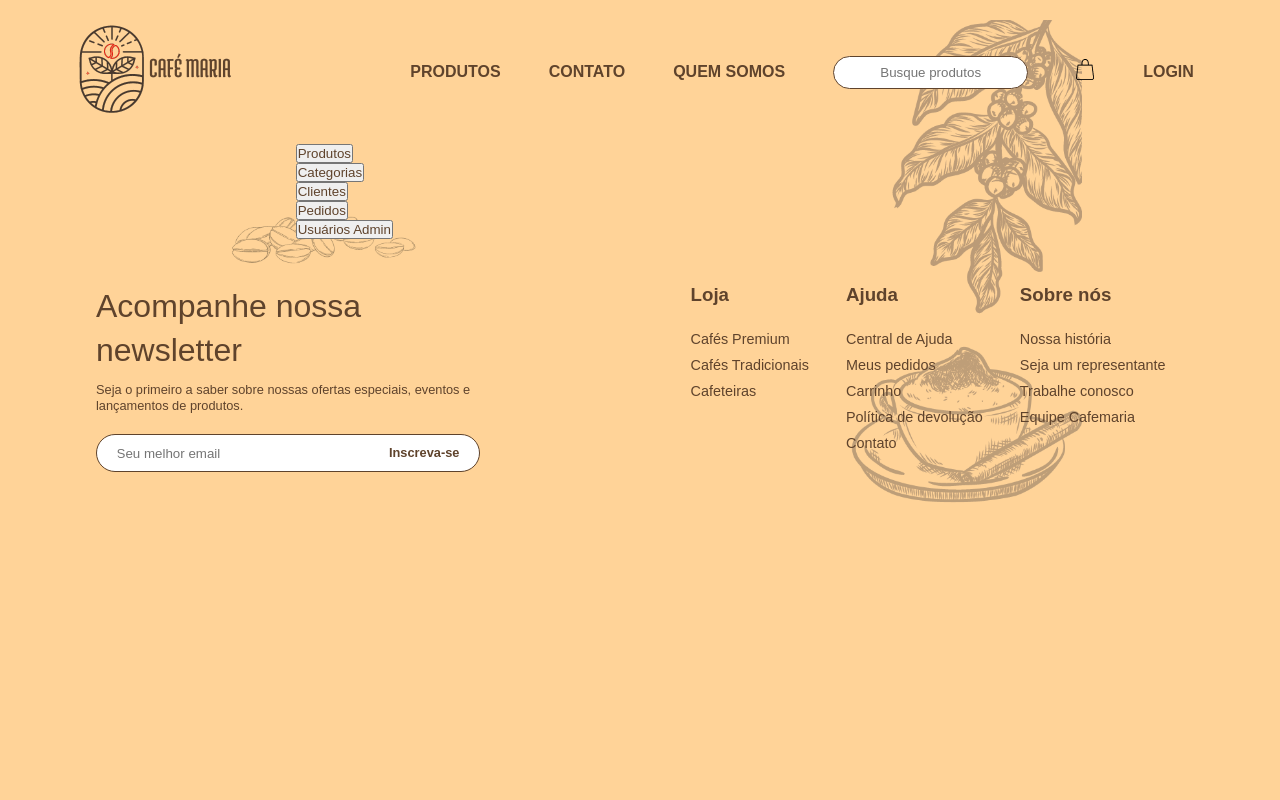
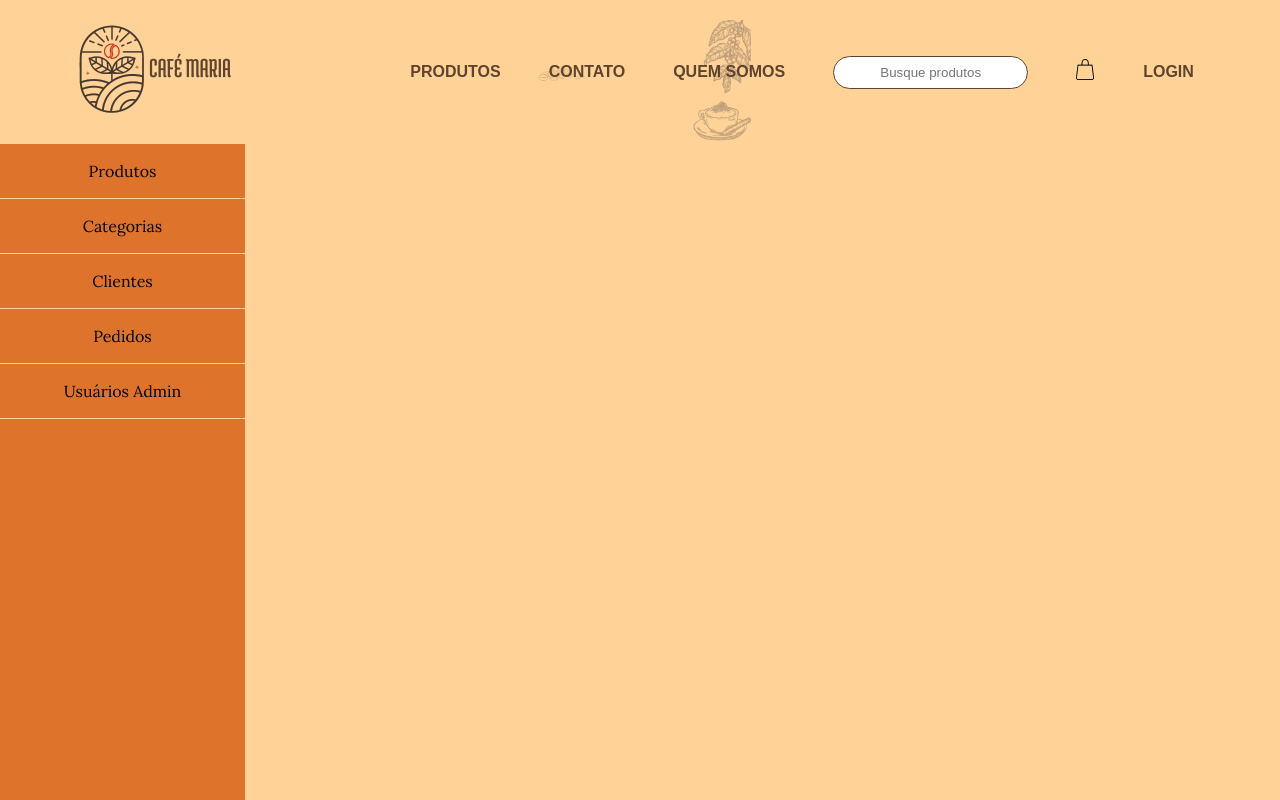
Before and after one commit to guipaterlini/Projeto-Cafemaria, a React (Create React App) app: page /admin in a window 1280 px wide. Built offline with nearby package versions, Linux system fonts and the light colour scheme.

Commit message:
Feature: adicionado estilização ao menu da pagina admin

```diff
--- a/src/components/AsideItem/index.tsx
+++ b/src/components/AsideItem/index.tsx
@@ -1,4 +1,5 @@
 import React from "react";
+import { MenuButton } from "./styles";
 
 interface AsideItemProps {
   onClick: () => void;
@@ -12,7 +13,7 @@ const AsideItem: React.FC<AsideItemProps> = ({ onClick, label }) => {
 
   return (
     <li>
-      <button onClick={handleClick}>{label}</button>
+      <MenuButton onClick={handleClick}>{label}</MenuButton>
     </li>
   );
 };
--- /dev/null
+++ b/src/components/AsideItem/styles.ts
@@ -0,0 +1,14 @@
+import styled from "styled-components";
+
+export const MenuButton = styled.button`
+  border: none;
+  background-color: transparent;
+  font-family: var(--fonte-family);
+  font-size: var(--fonte-titulo);
+  font-weight: 300;
+  color: var(--cor-font-preta);
+  border-bottom: 1px solid var(--cor-primaria);
+  width: 100%;
+  min-height: 55px;
+  cursor: pointer;
+`;
--- a/src/pages/PagAdmin/index.tsx
+++ b/src/pages/PagAdmin/index.tsx
@@ -4,7 +4,7 @@ import { Footer } from "../../components/Footer";
 import React from "react";
 import AsideItem from "../../components/AsideItem";
 import ListSection from "../../components/ListSection";
-import { Container } from "./styles";
+import { AsideMenu, Container } from "./styles";
 
 type Menu = "products" | "categories" | "clients" | "orders" | "users";
 
@@ -20,7 +20,7 @@ export default function PagAdmin() {
     <main>
       <Header open={open} setOpen={setOpen} />
       <Container>
-        <aside>
+        <AsideMenu>
           <ul>
             <AsideItem
               onClick={() => handleMenuClick("products")}
@@ -43,7 +43,7 @@ export default function PagAdmin() {
               label="Usuários Admin"
             />
           </ul>
-        </aside>
+        </AsideMenu>
         <section>
           {/* {section === "products" && <ListSection data={productsData} />}
           {section === "categories" && <ListSection data={categoriesData} />}
@@ -61,8 +61,6 @@ export default function PagAdmin() {
           )}
         </section>
       </Container>
-
-      <Footer />
     </main>
   );
 }
--- a/src/pages/PagAdmin/styles.ts
+++ b/src/pages/PagAdmin/styles.ts
@@ -1,5 +1,18 @@
 import styled from "styled-components";
 
 export const Container = styled.div`
-display: flex;
-`
+  display: flex;
+`;
+
+export const AsideMenu = styled.aside`
+  height: 100%;
+  background-color: var(--cor-secundaria);
+  z-index: 9998;
+  position: fixed;
+  left: 0;
+  width: 245px;
+
+  ul {
+    width: 100%;
+  }
+`;
```
